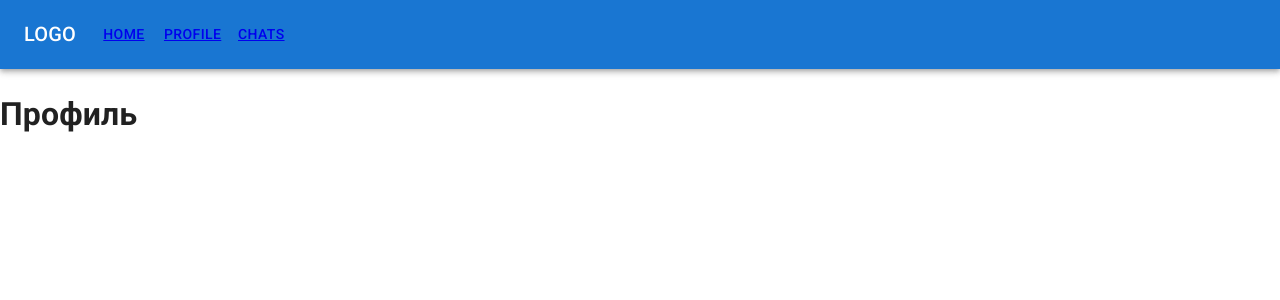
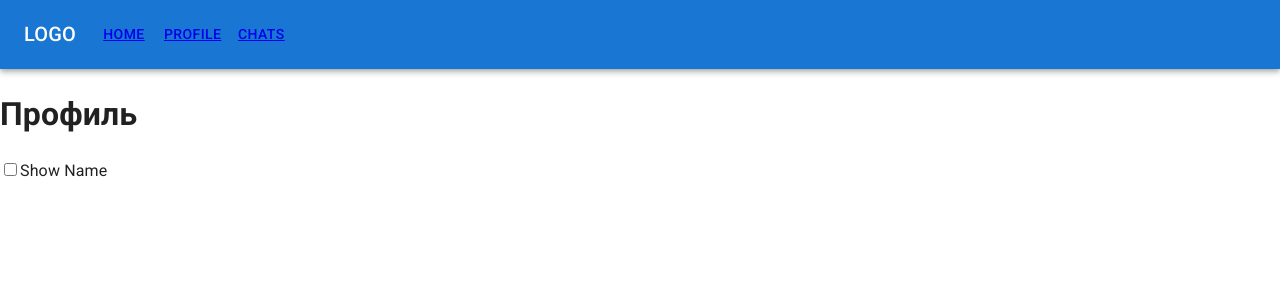
Before and after one commit to katrinCoder/ReactHW, a React (Create React App) app: page /profile in a window 1280 px wide. Shown: the top 300 px of the page. Built offline with nearby package versions, Linux system fonts and the light colour scheme.

Commit message:
Домашка 5:
1. Создан редьюсер профиля, подключен
2. Добавлен чекбокс, который сохраняет состояние в профиле

```diff
--- a/package.json
+++ b/package.json
@@ -15,9 +15,11 @@
     "nanoid": "^3.3.1",
     "react": "^17.0.2",
     "react-dom": "^17.0.2",
+    "react-redux": "^7.2.6",
     "react-router-dom": "^5.3.0",
     "react-scripts": "5.0.0",
     "react-window": "^1.8.6",
+    "redux": "^4.1.2",
     "styled-components": "^5.3.3",
     "web-vitals": "^2.1.4"
   },
--- a/src/App.js
+++ b/src/App.js
@@ -3,6 +3,8 @@ import { MainMenu } from './components';
 import { Home, Profile, Chats, Chat, NoChat } from './routes'
 import { nanoid } from 'nanoid'
 import { useState } from 'react'
+import { Provider } from 'react-redux'
+import { store } from './store'
 
 const initChatList = {
   id1: {
@@ -53,6 +55,7 @@ function App() {
   }
 
   return (
+    <Provider store={store}>
       <Router>
         <MainMenu/>
         <Switch>
@@ -73,6 +76,7 @@ function App() {
           </Route>
         </Switch>
       </Router>
+    </Provider>
   )
 }
 
--- a/src/components/profile/profile.js
+++ b/src/components/profile/profile.js
@@ -1,7 +1,33 @@
+import { useDispatch, useSelector } from "react-redux"
+import { useCallback } from "react"
+import { profileReducer } from '../../store/profile/reducer.js'
+
 
 export const Profile = () => {
 
-    return <div><h1>Профиль</h1></div>
+    const { dispatch } = useDispatch()
+    const { showName, name } = useSelector((state) => state);
+
+    const setShowName = useCallback(() => {
+        dispatch({
+
+        });
+    }, [dispatch]);
+
+
+    return (
+        <div>
+            <h1>Профиль</h1>
+            <input
+                type="checkbox"
+                checked={showName}
+                value={showName}
+                onChange={setShowName}
+            />
+            <span>Show Name</span>
+            {showName && <div>{name}</div>}
+        </div>
+    )
 }
 
 export default Profile
--- a/src/routes/profile/profile.js
+++ b/src/routes/profile/profile.js
@@ -1,12 +1,32 @@
+import { useDispatch, useSelector } from "react-redux"
+import { useCallback } from "react"
+import { CHANGE_SHOW_NAME } from '../../store/profile/actions'
+
 
 export const Profile = () => {
 
+    const dispatch = useDispatch()
+    const { showName, name } = useSelector((state) => state);
+
+    const setShowName = useCallback(() => {
+        dispatch({
+            type: CHANGE_SHOW_NAME
+        });
+    }, [dispatch]);
+
+
     return (
-    <div>
-        <h1>
-            Профиль
-        </h1>
-    </div>
+        <div>
+            <h1>Профиль</h1>
+            <input
+                type="checkbox"
+                checked={showName}
+                value={showName}
+                onChange={setShowName}
+            />
+            <span>Show Name</span>
+            {showName && <div>{name}</div>}
+        </div>
     )
 }
 
--- /dev/null
+++ b/src/store/index.js
@@ -0,0 +1,8 @@
+import { createStore } from 'redux'
+import { profileReducer } from './profile/reducer'
+
+export const store = createStore(
+    profileReducer,
+    window.__REDUX_DEVTOOLS_EXTENSION__ &&
+    window.__REDUX_DEVTOOLS_EXTENSION__()
+)
--- /dev/null
+++ b/src/store/profile/actions.js
@@ -0,0 +1,3 @@
+
+
+export const CHANGE_SHOW_NAME = "CHANGE_SHOW_NAME"
--- /dev/null
+++ b/src/store/profile/reducer.js
@@ -0,0 +1,20 @@
+import { CHANGE_SHOW_NAME } from "./actions"
+
+const initialState = {
+    showName: false,
+    name: 'default'
+}
+
+export const profileReducer = ( state=initialState, action) => {
+    switch(action.type) {
+
+        case CHANGE_SHOW_NAME:
+            return {
+                ...state,
+                showName: !state.showName
+            }
+
+        default:
+            return state
+    }
+}
```
Also changed, not shown: 1 other file (tests, documents, lock files or other folders). Lines whose indentation alone changed are shown as unchanged.
